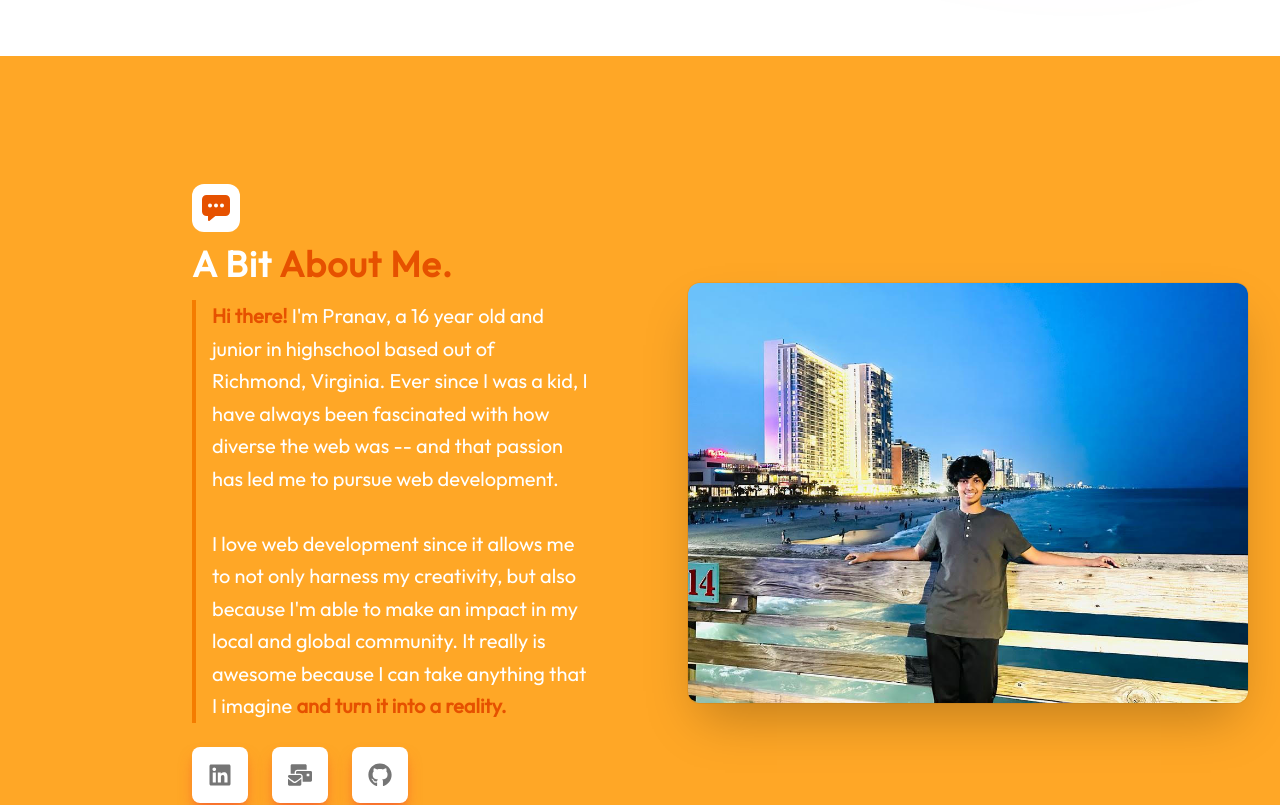
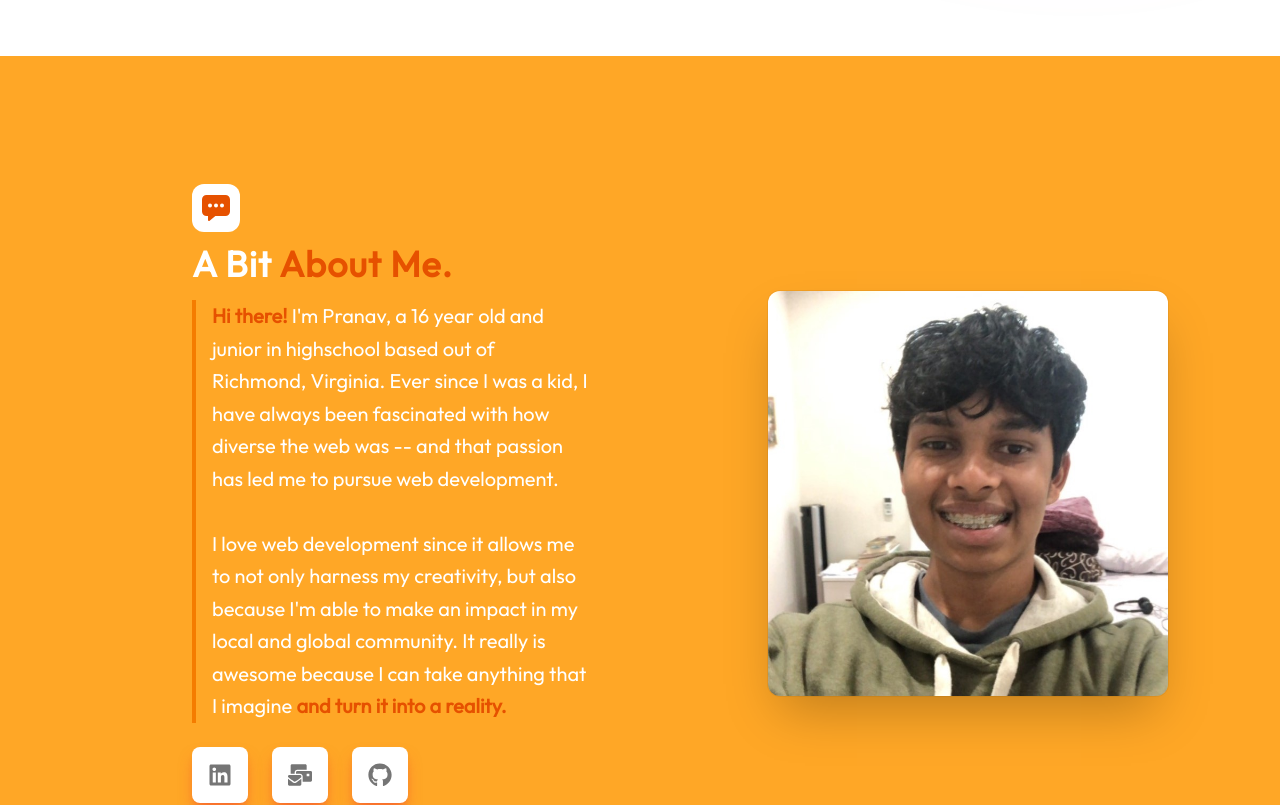
Before and after one commit to PkTheCoda/portfolio, a React (Vite) app: page / in a window 1280 px wide. Shown: the part 860-1665 px from the top of the page. Built offline with nearby package versions, Linux system fonts and the light colour scheme.

Commit message:
updated picture

```diff
--- a/src/Components/AboutSection.jsx
+++ b/src/Components/AboutSection.jsx
@@ -45,7 +45,7 @@ export default function AboutMe() {
                                 </div>
                             </div>
                         </div>
-                        <div class="w-full flex items-center justify-center">
+                        <div class="w-full flex items-center justify-center xl:px-20">
                             <div class="py-8 lg:p-0">
                                 <img loading="lazy"
                                     class="rounded-xl lg:my-0 shadow-2xl ring-1 ring-black ring-opacity-5"
```
Also changed, not shown: src/Images/mepicture.jpg, src/Images/mepicturebackup.jpg (added).
